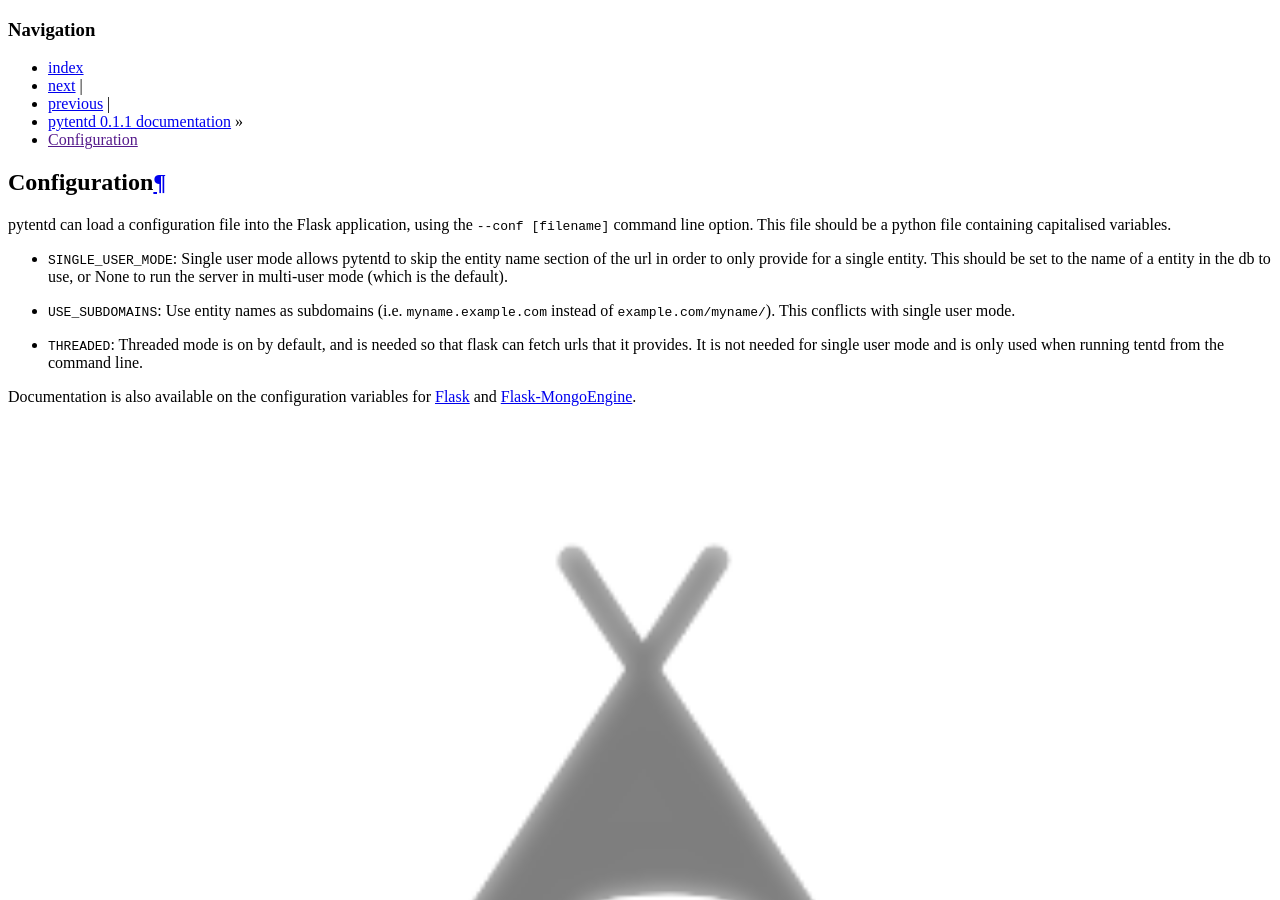
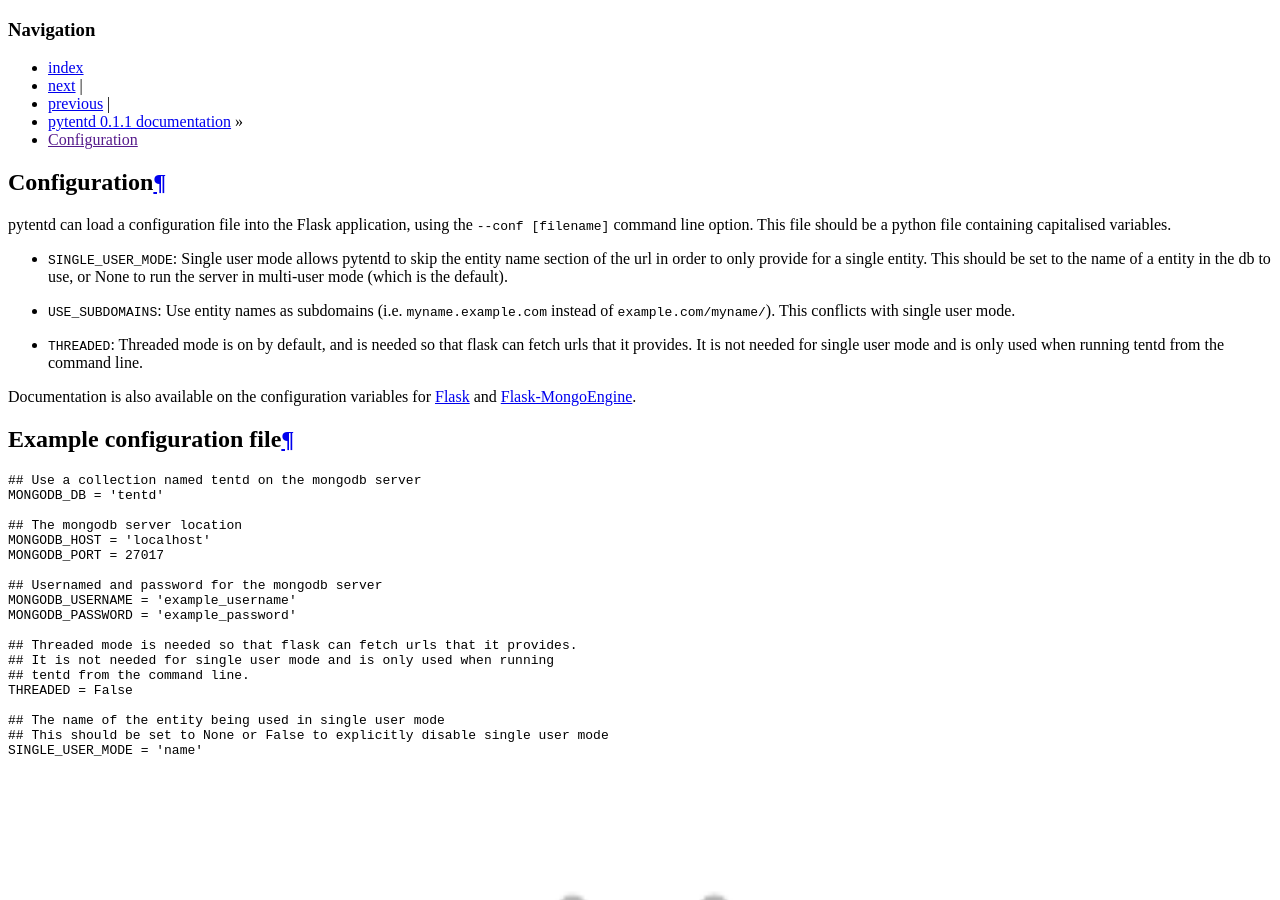
Before and after one commit to pytent/pytentd, a Sphinx documentation site: the page built from docs/configuration.rst, in a window 1280 px wide and 900 px high. Built offline with Sphinx 7.4.7, drawn with Linux system fonts in a browser that asks for light colours; the version number is read from the project's files by our own code; some of the changed text lies outside the part shown.

Commit message:
Moved example configuration into docs

```diff
--- a/docs/configuration.rst
+++ b/docs/configuration.rst
@@ -11,3 +11,28 @@ Documentation is also available on the configuration variables for `Flask`_ and
 
 .. _Flask: http://flask.pocoo.org/docs/config/#builtin-configuration-values
 .. _Flask-MongoEngine: https://flask-mongoengine.readthedocs.org/en/latest/
+
+Example configuration file
+--------------------------
+
+::
+
+    ## Use a collection named tentd on the mongodb server
+    MONGODB_DB = 'tentd'
+
+    ## The mongodb server location
+    MONGODB_HOST = 'localhost'
+    MONGODB_PORT = 27017
+
+    ## Usernamed and password for the mongodb server
+    MONGODB_USERNAME = 'example_username'
+    MONGODB_PASSWORD = 'example_password'
+
+    ## Threaded mode is needed so that flask can fetch urls that it provides.
+    ## It is not needed for single user mode and is only used when running
+    ## tentd from the command line.
+    THREADED = False
+
+    ## The name of the entity being used in single user mode
+    ## This should be set to None or False to explicitly disable single user mode
+    SINGLE_USER_MODE = 'name'
```
Also changed, not shown: 1 other file.
